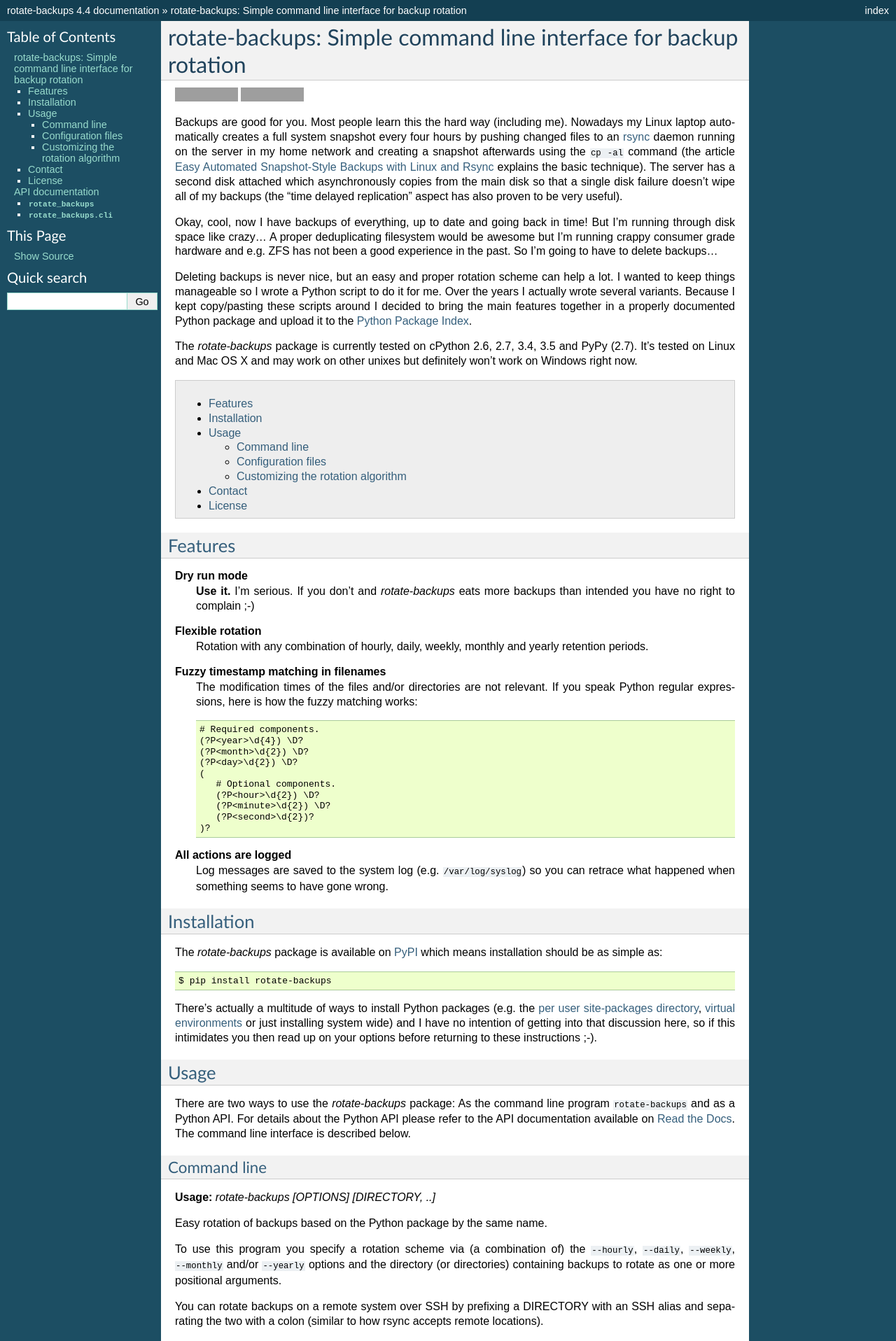
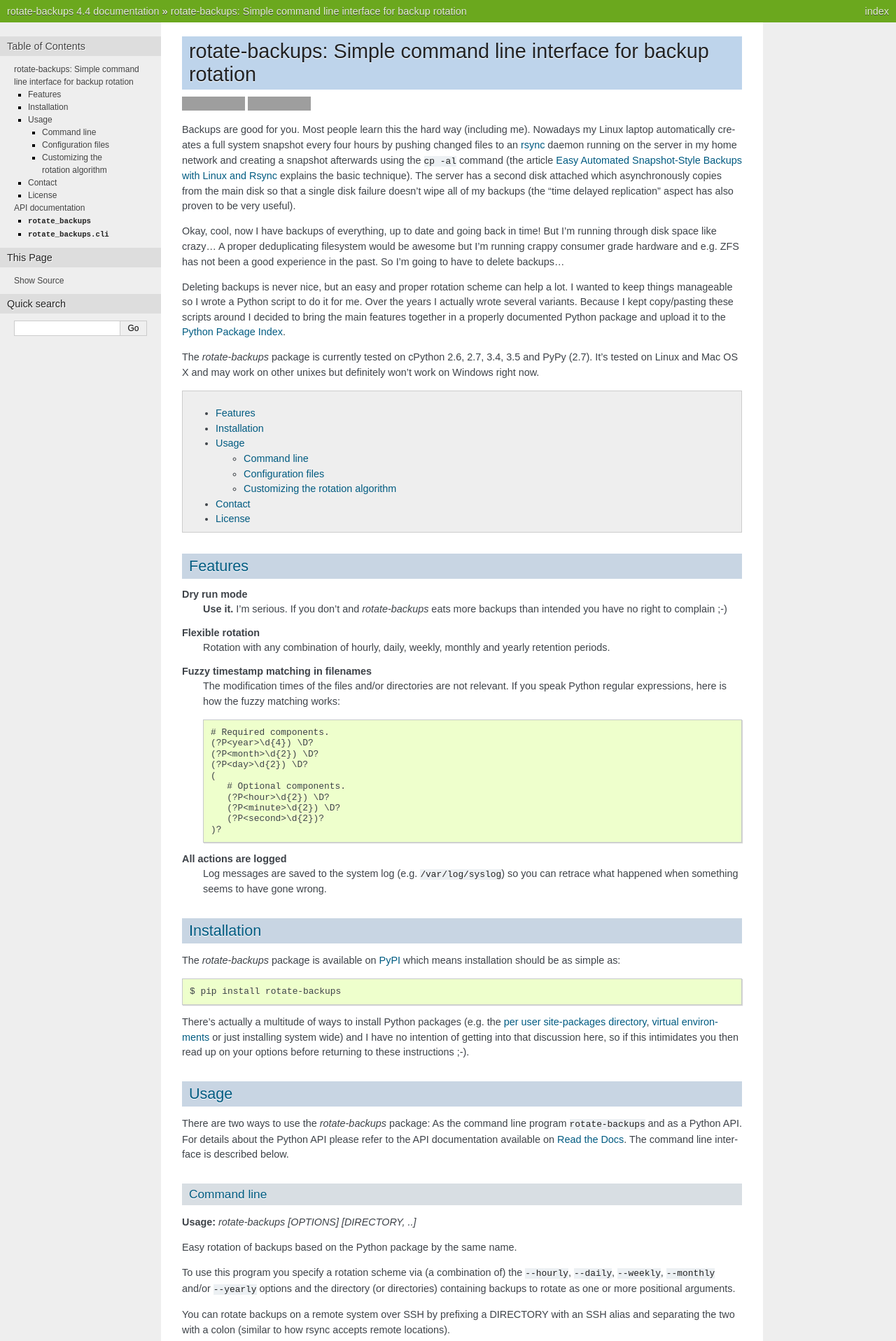
Before and after one commit to xolox/python-rotate-backups, a Sphinx documentation site: the page built from docs/index.rst, in a window 1280 px wide. Shown: the top 1916 px of the page at 70% size. Built offline with Sphinx 7.4.7, drawn with Linux system fonts in a browser that asks for light colours; grey boxes are pictures that could not be loaded.

Commit message:
Change theme of Sphinx documentation

```diff
--- a/docs/conf.py
+++ b/docs/conf.py
@@ -79,7 +79,4 @@ intersphinx_mapping = {
 
 # The theme to use for HTML and HTML Help pages.  See the documentation for
 # a list of builtin themes.
-html_theme = 'classic'
-
-# Output file base name for HTML help builder.
-htmlhelp_basename = 'rotatebackupsdoc'
+html_theme = 'nature'
```
